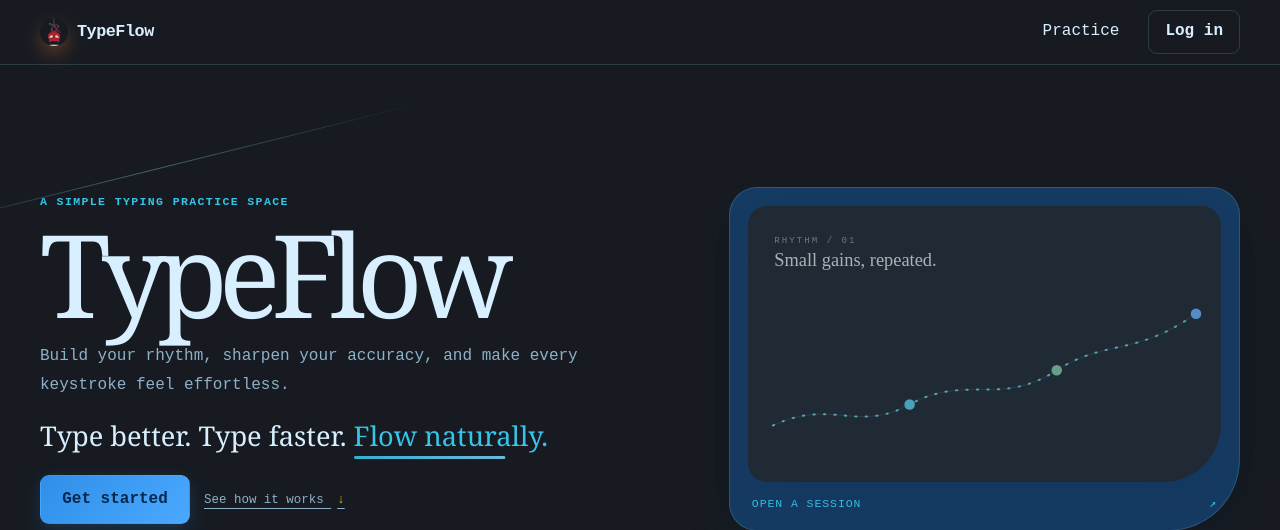
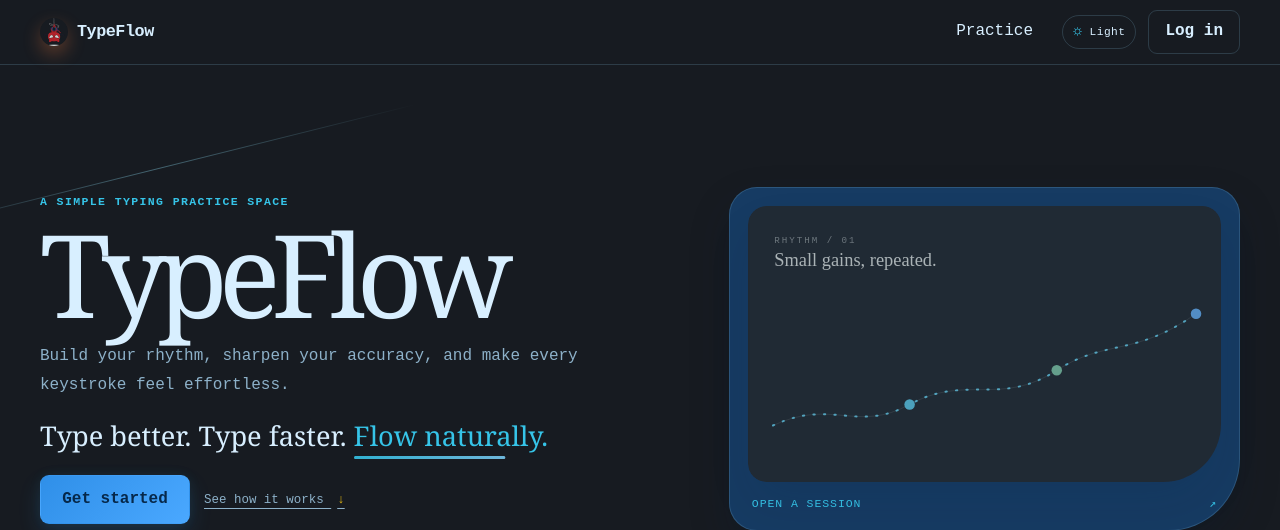
Before and after one commit to nitinsmali/typeflow, a Flask app: page / in a window 1280 px wide. Shown: the top 530 px of the page. Run offline with Flask 3, Linux system fonts and the light colour scheme.

Commit message:
feat(theme): add accessible theme switcher

```diff
--- a/app/templates/base.html
+++ b/app/templates/base.html
@@ -22,6 +22,10 @@
         </nav>
 
         <div class="nav-actions">
+          <button class="theme-toggle" type="button" data-theme-toggle aria-label="Switch to light theme" aria-pressed="false">
+            <span class="theme-toggle-icon" aria-hidden="true">☼</span>
+            <span data-theme-label>Light</span>
+          </button>
           {% if session.get('user_id') %}
             <a class="btn btn-ghost" href="{{ url_for('main.progress_page') }}">Progress</a>
             <button class="btn btn-primary" type="button" data-logout-button>Log out</button>
```
